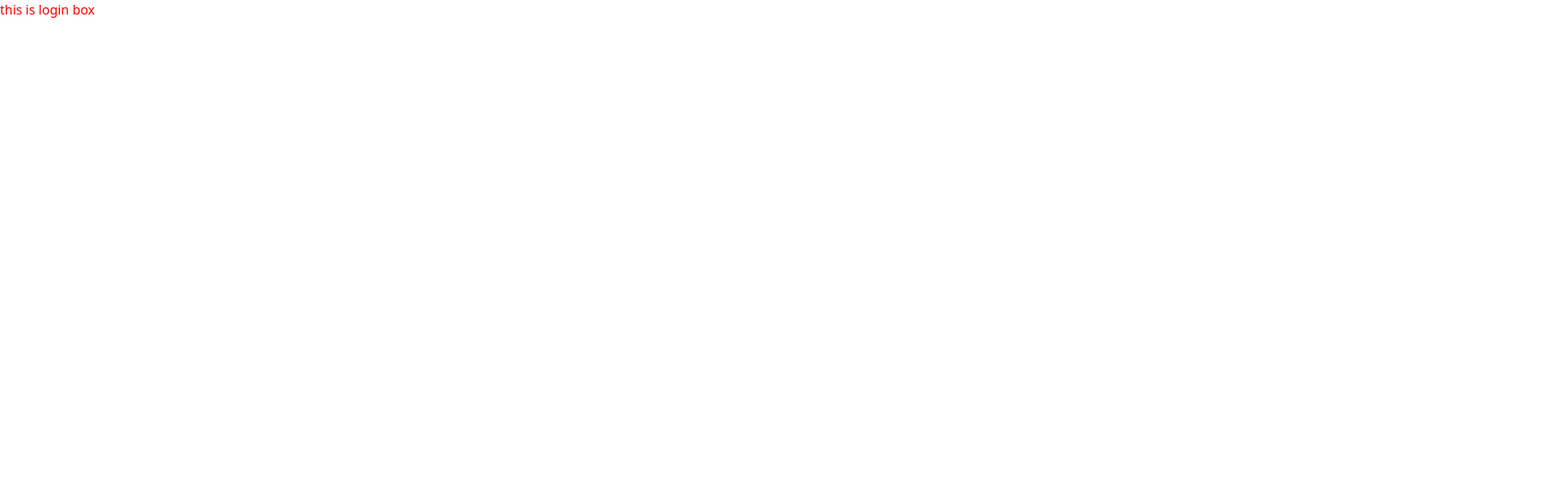
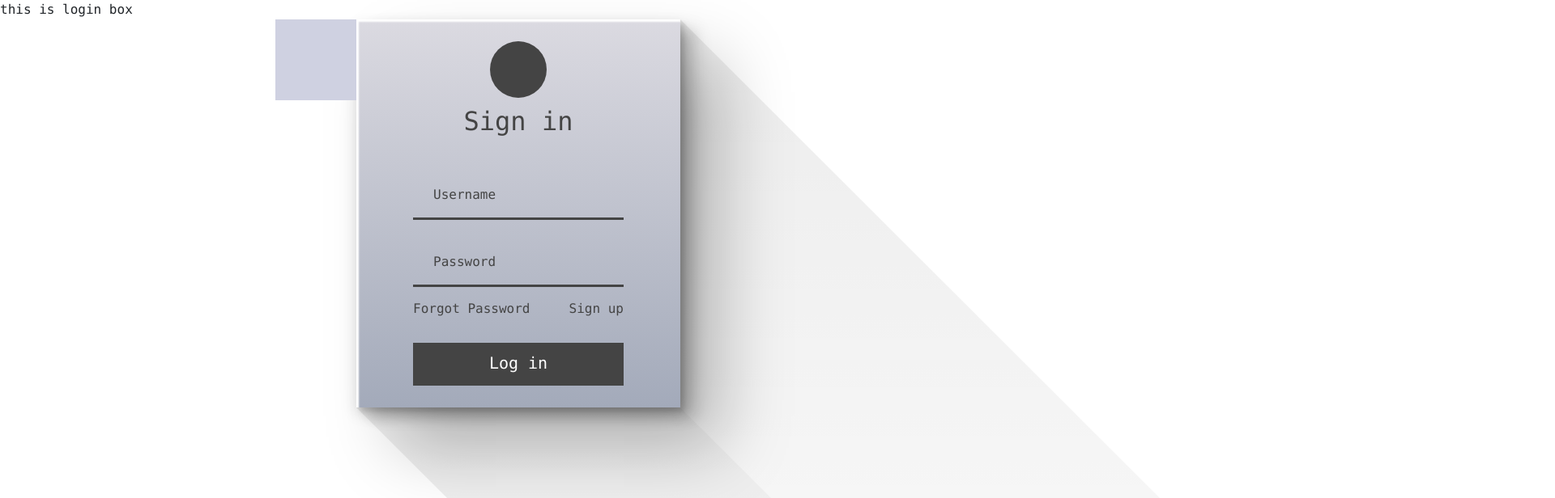
Before and after one commit to Mohammad-Reza-Taheri/LoginPage, a React (Create React App) app: page /sign-in in a window 1280 px wide. Shown: the top 616 px of the page at 81% size, 1920 px wide, since content can reach past the window. Built offline with nearby package versions, Linux system fonts and the light colour scheme.

Commit message:
add css and change a to span

```diff
--- a/src/components/LoginBox/LoginBox.css
+++ b/src/components/LoginBox/LoginBox.css
@@ -1,3 +1,230 @@
-div{
-    color:red;
+*{
+    margin: 0;
+    padding:0;
+    box-sizing: border-box;
+    font-family: consolas;
 }
+/* body{
+    display: flex;
+    justify-content: center;
+    align-items: center;
+    min-height: 100vh;
+    overflow: hidden;
+    background:#cfd1e1
+} */
+
+.container{
+    display: flex;
+    justify-content: center;
+    align-items: center;
+}
+
+.container .box{
+    position: relative;
+    width: 400px;
+    height:480px;
+    display: flex;
+    justify-content: center;
+    text-align: center;
+    background: white;
+
+
+}
+
+
+.container .box::before{
+    content: '';
+    position: absolute;
+    top: 0;
+    left: 0;
+    width: 25;
+    height:100%;
+    background:linear-gradient(#fff,#fff,#e3e3e3);
+    filter: blur(1px);
+    z-index: 1;
+}
+
+.container .box::after{
+    content: '';
+    position: absolute;
+    top: 1;
+    right: -1px;
+    width: 25;
+    height:100%;
+    background:#9d9d9d;
+    /* linear-gradient(#fff,#fff,#9d9d9d) */
+    filter: blur(1px);
+    z-index: 1;
+}
+
+.container .box .shadow{
+    position: absolute;
+    width:100%;
+    height:100%;
+    background:#eee;
+
+}
+
+.container .box .shadow::before{
+    content: '';
+    position: absolute;
+    top:0;
+    left:calc(100% + 96px);
+    width:120%;
+    height: 240%;
+    background:linear-gradient(rgba(0, 0, 0, 0.075),transparent);
+    transform: skewX(45deg);
+
+}
+
+.container .box .shadow::after{
+    content: '';
+    position: absolute;
+    bottom:-200%;
+    left:calc(100% + 80px);
+    width:100%;
+    height: 200%;
+    background:linear-gradient(rgba(0,0,0,0.075),transparent);
+    transform: skewX(45deg);
+
+}
+
+.cover{
+    position: absolute;
+    top: 0;
+    left: -100px;
+    width: 100px;
+    height:100px;
+    background-color: #cfd1e1;
+    z-index: 10;
+}
+
+.content{
+    position:relative;
+    width: 100%;
+    height:100%;
+    background:linear-gradient(#dbdae1,#a3aaba);
+    box-shadow: 5px 5px 5px rgba(0,0,0,0.1),
+    15px 15px 15px rgba(0,0,0,0.1),
+    20px 10px 20px rgba(0,0,0,0.1),
+    50px 50px 80px rgba(0,0,0,0.25),
+    inset 3px 3px 2px #fff;
+    display: flex;
+    justify-content: center;
+    align-items: center;
+}
+
+.container .form {
+    position: relative;
+    width: 260px;
+    display: flex;
+    justify-content: center;
+    align-items: center;
+    flex-direction: column;
+
+}
+
+.logo{
+    width: 70px;
+    height: 70px;
+    background: #444;
+    color: #fff;
+    font-size: 1.75em;
+    margin-bottom: 10px;
+    display: flex;
+    justify-content: center;
+    align-items: center;
+    border-radius: 50%;
+}
+
+.content .form .inputBox{
+    position: relative;
+    width:100%;
+    margin-top:30px;
+
+}
+
+.container .form h2{
+    font-size: 2em;
+    color: #444;
+    margin-bottom: 20px;
+
+}
+
+.content .form .inputBox input{
+    position: relative;
+    width: 100%;
+    padding: 10px 0 10px 25px;
+    font-size: 1.25em;
+    background: transparent;
+    box-shadow: none;
+    border: none;
+    border-bottom:3px solid #444;
+    outline: none;
+    color: #444;
+}
+
+.content .form .inputBox i{
+    position: absolute;
+    left: 0;
+    bottom: 15px;
+    font-size: 1.25em;
+    color: #444;
+
+}
+
+
+.content .form .inputBox span{
+    position: absolute;
+    left: 0;
+    /* padding: 10px 0 10px 25px; */
+    padding: 10px 0 10px 10px;
+    margin-left: 15px;
+    pointer-events: none;
+    color: #444;
+    background-color: transparent;
+    transition: 0.5s;
+
+
+
+    /* transition:padding,color 0.5s; */
+
+}
+
+
+.content .form .inputBox input:focus ~ span,
+.content .form .inputBox input:valid ~ span{
+transform: translateY(-20px);
+font-size: 0.9em;
+background-color: #444;
+color: #fff;
+padding: 2px 4px;
+margin:0;
+
+
+}
+
+.content .form .links{
+    width:100%;
+    margin-top: 15px;
+    display: flex;
+    justify-content: space-between;
+    align-items: baseline;
+}
+
+.content .form .links span{
+    color: #444;
+    text-decoration: none;
+}
+.content .form .links i{
+    padding:  5px;
+}
+.content .form .inputBox input[type="submit"]{
+    background-color: #444;
+    color: white;
+    cursor: pointer;
+    padding: 10px;
+}
+.content .form .inputBox input[type="submit"]:hover{
+    background: #333;
+}
--- a/src/components/LoginBox/LoginBox.jsx
+++ b/src/components/LoginBox/LoginBox.jsx
@@ -5,7 +5,7 @@ const LoginBox = () => {
     return (
         <div>
             this is login box
-            {/* <div class="container">
+            <div class="container">
                 <div class="box">
                     <div class="cover"></div>
                     <div class="shadow"></div>
@@ -34,7 +34,7 @@ const LoginBox = () => {
                         </div>
                     </div>
                 </div>
-            </div> */}
+            </div>
         </div>
     )
 }
```
